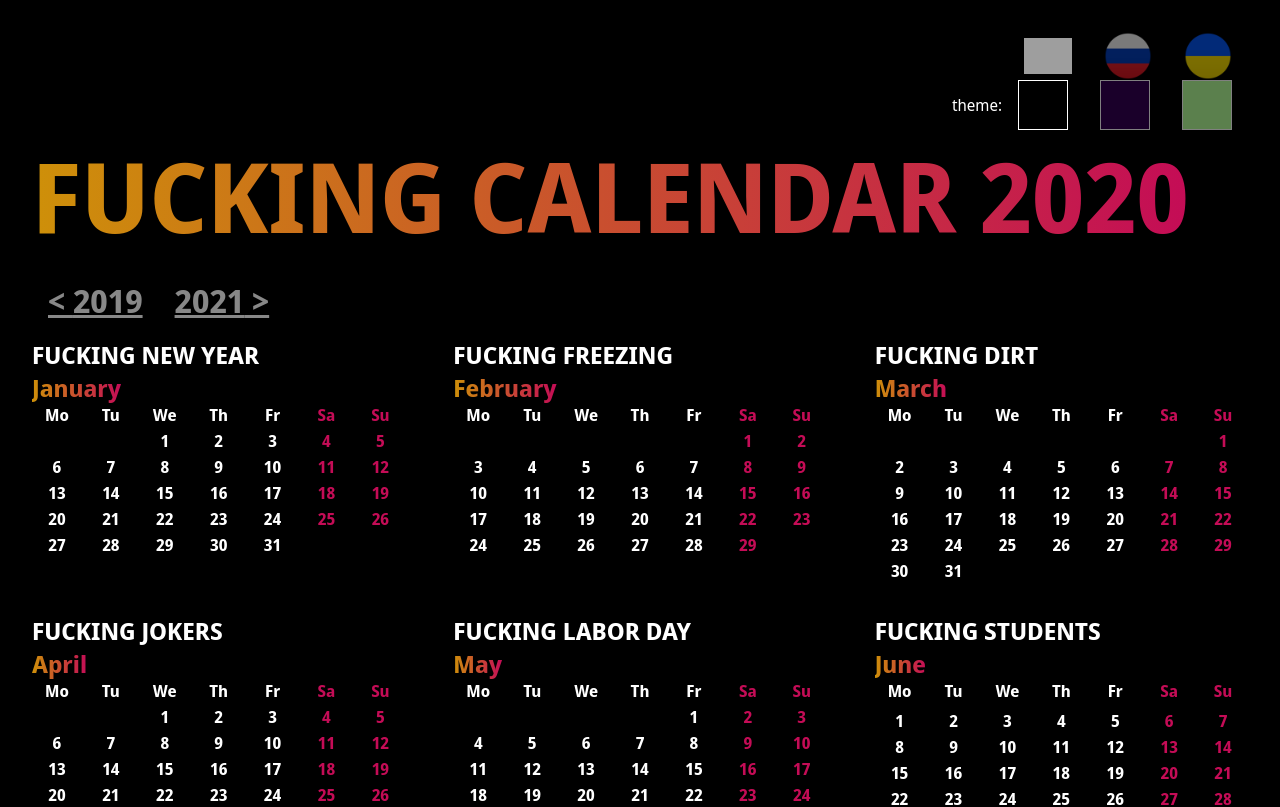
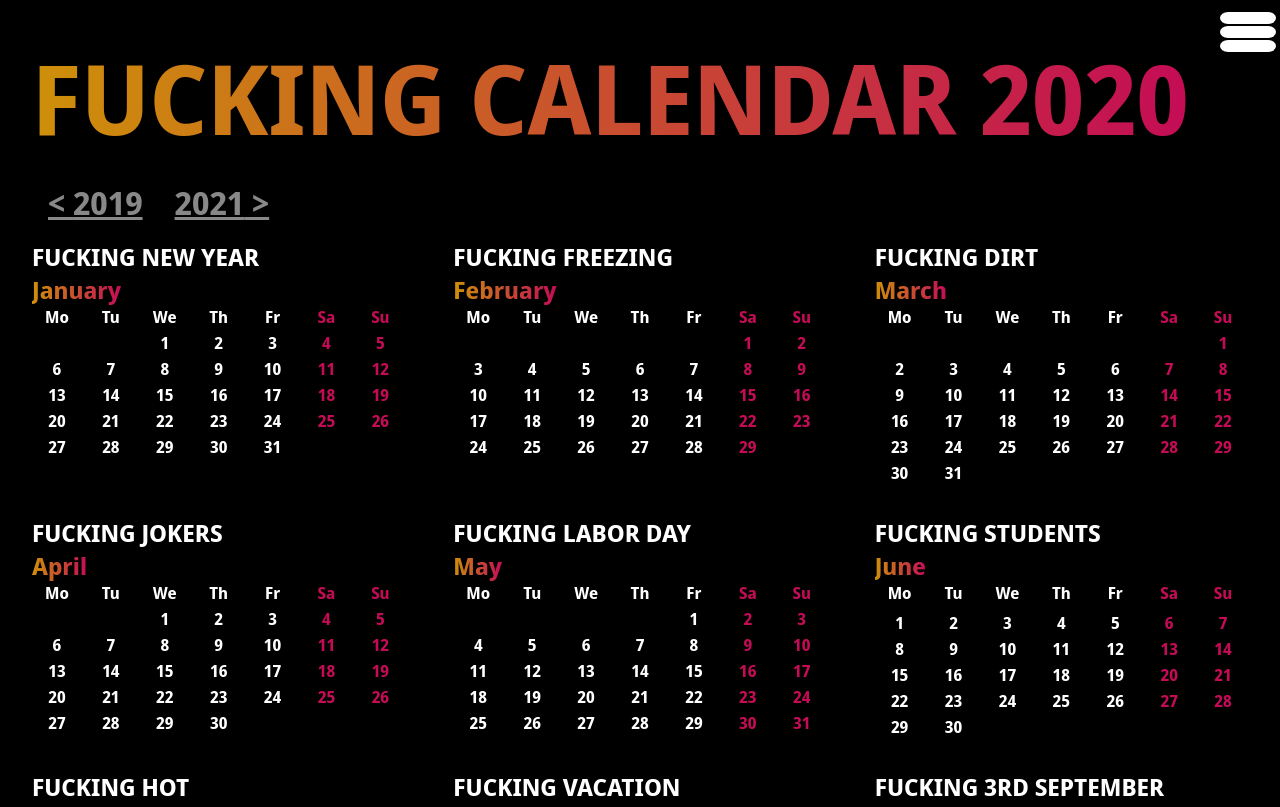
Before and after one commit to Rubyroidas/calendar, a React app: page /2020 in a window 1280 px wide. Shown: the top 807 px of the page. Built offline with nearby package versions, Linux system fonts and the light colour scheme; grey boxes are pictures that could not be loaded.

Commit message:
theming part 2

```diff
--- a/src/App.scss
+++ b/src/App.scss
@@ -16,6 +16,9 @@ body, html {
 body {
   background: var(--bg) none;
   color: var(--text-color);
+}
+
+.calendar {
   padding: 4vmin;
 }
 
@@ -47,10 +50,11 @@ h1 {
   display: flex;
   flex-direction: row;
   justify-content: flex-end;
+  align-items: center;
 
   & > .flag {
     display: inline-block;
-    margin: 0 1rem;
+    margin: 0 0.5rem;
     background: transparent none no-repeat center center;
     background-size: contain;
     background-origin: content-box;
@@ -58,6 +62,8 @@ h1 {
     height: 3rem;
     opacity: 0.5;
     transition: opacity 0.3s;
+    border: solid 1px transparent;
+    border-radius: 1.5rem;
 
     &.current {
       opacity: 1;
@@ -85,16 +91,77 @@ h1 {
 
   & > .theme-item {
     display: inline-block;
-    margin: 0 1rem;
+    margin: 0 0.5rem;
     background-color: var(--bg);
     width: 3rem;
     height: 3rem;
     opacity: 0.5;
     transition: opacity 0.3s;
     border: solid 1px white;
+    border-radius: 1.5rem;
 
     &.current {
       opacity: 1;
+    }
+  }
+}
+
+menu {
+  position: absolute;
+  right: 0;
+  top: 0;
+  padding: 0;
+  margin: 0;
+
+  & > .menu-icon {
+    width: 64px;
+    height: 64px;
+    position: absolute;
+    right: 0;
+    top: 0;
+
+    rect {
+      fill: #fff;
+      transform: translate(0, 0) rotate(0);
+      transition: transform 0.2s linear, opacity 0.2s linear;
+      pointer-events: none;
+    }
+    & rect:nth-child(1) {
+      transform-origin: 16px 8px;
+    }
+    & rect:nth-child(3) {
+      transform-origin: 16px 24px;
+    }
+  }
+
+  & > .body {
+    margin: 80px 0 0 0;
+    opacity: 0;
+    pointer-events: none;
+    transition: opacity 0.2s linear;
+    background: rgb(86, 86, 86, 0.77) none;
+    backdrop-filter: blur(10px);
+    padding: 1rem;
+    border-radius: 1rem;
+  }
+
+  &.open {
+    & > .menu-icon {
+      rect:nth-child(1) {
+        transform: translate(0, 7.5px) rotate(45deg);
+      }
+
+      rect:nth-child(2) {
+        opacity: 0;
+      }
+
+      rect:nth-child(3) {
+        transform: translate(0, -7.5px) rotate(-45deg);
+      }
+    }
+    & > .body {
+      opacity: 1;
+      pointer-events: auto;
     }
   }
 }
--- a/src/Calendar.jsx
+++ b/src/Calendar.jsx
@@ -1,4 +1,4 @@
-import React, {useEffect} from 'react';
+import React, {useEffect, useState} from 'react';
 import {Link, useParams} from 'react-router-dom';
 import classNames from 'classnames';
 
@@ -63,6 +63,7 @@ const LanguageSelector = observer(() => {
 
     return (
         <div className="language-select">
+            {locales[store.preferredLanguage].language}:
             {store.availableLanguages.map(lang => (
                 <div
                     key={lang}
@@ -80,7 +81,7 @@ const ThemeSelector = observer(() => {
 
     return (
         <div className="theme-select">
-            theme:
+            {locales[store.preferredLanguage].theme}:
             {store.availableThemes.map(theme => (
                 <div
                     key={theme}
@@ -93,7 +94,33 @@ const ThemeSelector = observer(() => {
 });
 __DEV__ && (ThemeSelector.displayName = 'ThemeSelector');
 
-export const Calendar =  observer(() => {
+const MenuIcon = ({onClick}) => (
+    <svg onClick={onClick} className="menu-icon" viewBox="0 0 32 32"
+         xmlns="http://www.w3.org/2000/svg">
+        <rect x="2" y="6" width="28" height="6" rx="4"/>
+        <rect x="2" y="13" width="28" height="6" rx="4"/>
+        <rect x="2" y="20" width="28" height="6" rx="4"/>
+    </svg>
+);
+
+const Menu = () => {
+    const [collapsed, setCollapsed] = useState(true);
+    const onMenuClick = () => {
+        setCollapsed(v => !v)
+    };
+
+    return (
+        <menu className={classNames({open: !collapsed})}>
+            <MenuIcon onClick={onMenuClick}/>
+            <div className="body">
+                <LanguageSelector/>
+                <ThemeSelector/>
+            </div>
+        </menu>
+    );
+};
+
+export const Calendar = observer(() => {
     const store = useStore();
     const {year: yearStr} = useParams();
     const year = /^\d+$/.test(yearStr) ? parseInt(yearStr, 10) : store.year;
@@ -115,8 +142,8 @@ export const Calendar =  observer(() => {
 
     return (
         <div>
-            <LanguageSelector/>
-            <ThemeSelector/>
+            <Menu/>
+            <div className="calendar">
                 <h1 className="gradient">{pageTitle} {year}</h1>
                 <div className="year-links">
                     <Link to={`/${year - 1}`}>&lt; {year - 1}</Link>
@@ -128,6 +155,7 @@ export const Calendar =  observer(() => {
                     ))}
                 </div>
             </div>
+        </div>
     );
 });
 __DEV__ && (Calendar.displayName = 'Calendar');
--- a/src/locales/en.json
+++ b/src/locales/en.json
@@ -1,5 +1,7 @@
 {
   "flag": "\uD83C\uDDEC\uD83C\uDDE7",
+  "theme": "theme",
+  "language": "language",
   "pageTitle": "Fucking calendar",
   "monthDescriptions": [
     "Fucking new year",
--- a/src/locales/ru.json
+++ b/src/locales/ru.json
@@ -1,5 +1,7 @@
 {
   "flag": "\uD83C\uDDF7\uD83C\uDDFA",
+  "theme": "тема",
+  "language": "язык",
   "pageTitle": "Ёбаный календарь",
   "monthDescriptions": [
     "Ёбаный новый год",
--- a/src/locales/uk.json
+++ b/src/locales/uk.json
@@ -1,5 +1,7 @@
 {
   "flag": "\uD83C\uDDFA\uD83C\uDDE6",
+  "theme": "тема",
+  "language": "мова",
   "pageTitle": "Йобаний календар",
   "monthDescriptions": [
     "Йобаний новий рік",
```
Lines whose indentation alone changed are shown as unchanged.
